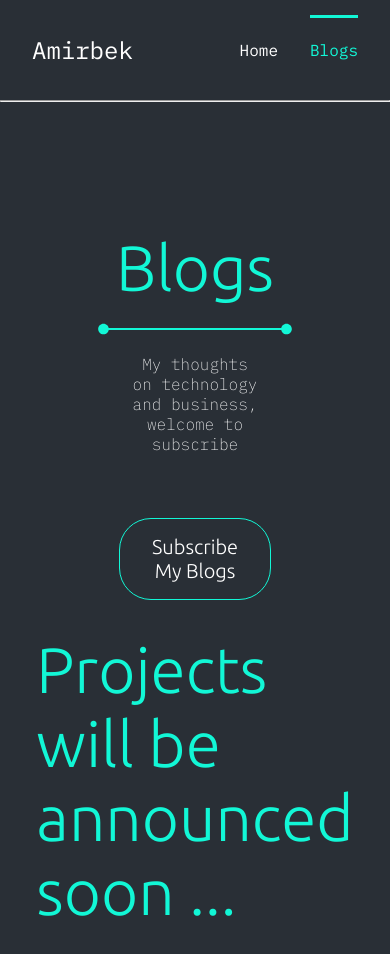
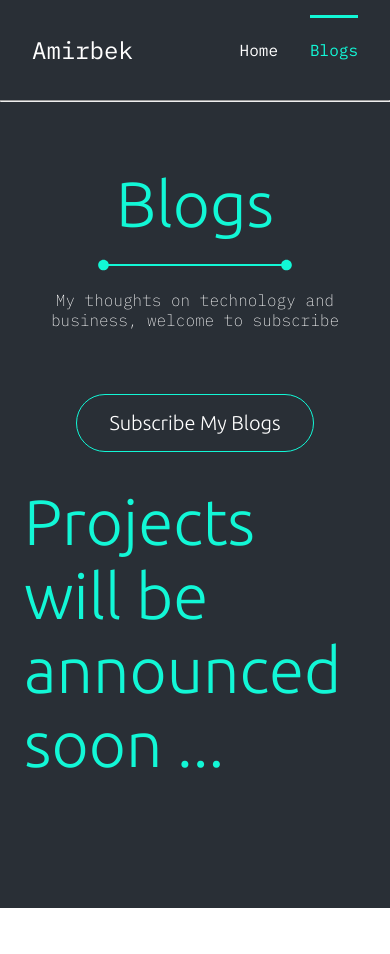
Before and after one commit to kamilovdev/portfolio-project, a Vue app: page /blogs in a window 390 px wide. Shown: the top 954 px of the page. After the commit the page ends 908 px from the top, so only its background shows below. Built offline with nearby package versions, Linux system fonts and the light colour scheme; a web font is replaced by a local one.

Commit message:
fix edited blogs page

```diff
--- a/src/assets/blogsPage.css
+++ b/src/assets/blogsPage.css
@@ -74,4 +74,11 @@ section{
         text-align: center;
     }
    }
+   .wrapper-blogs {
+    padding: 64px 24px !important;
+    height: auto;
 }
+}
+@media screen and (max-width: 500px){
+
+}
```
